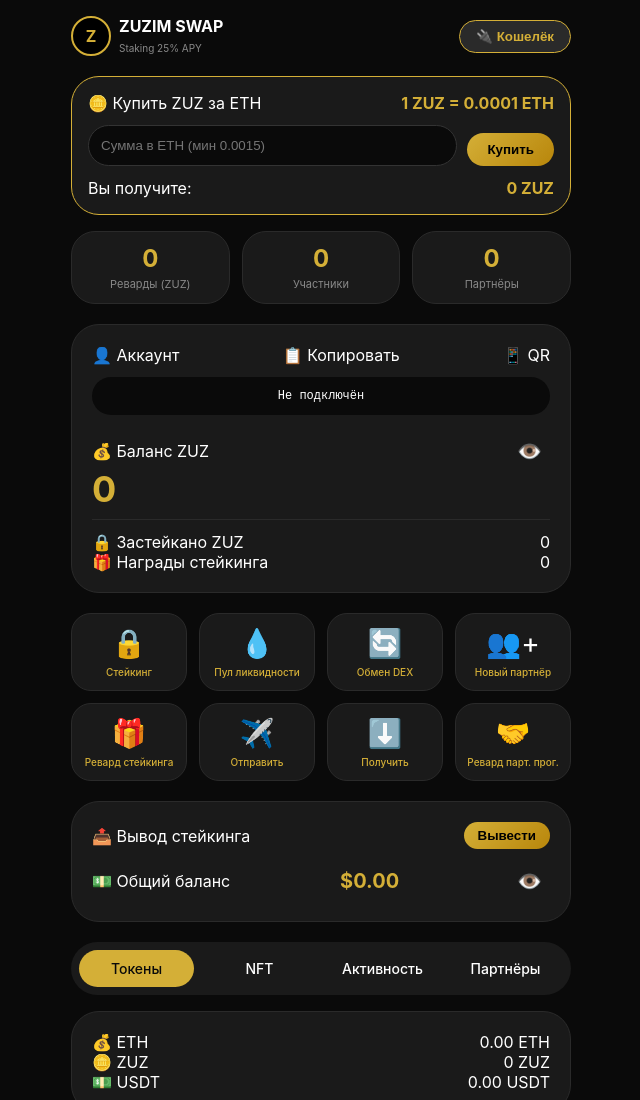
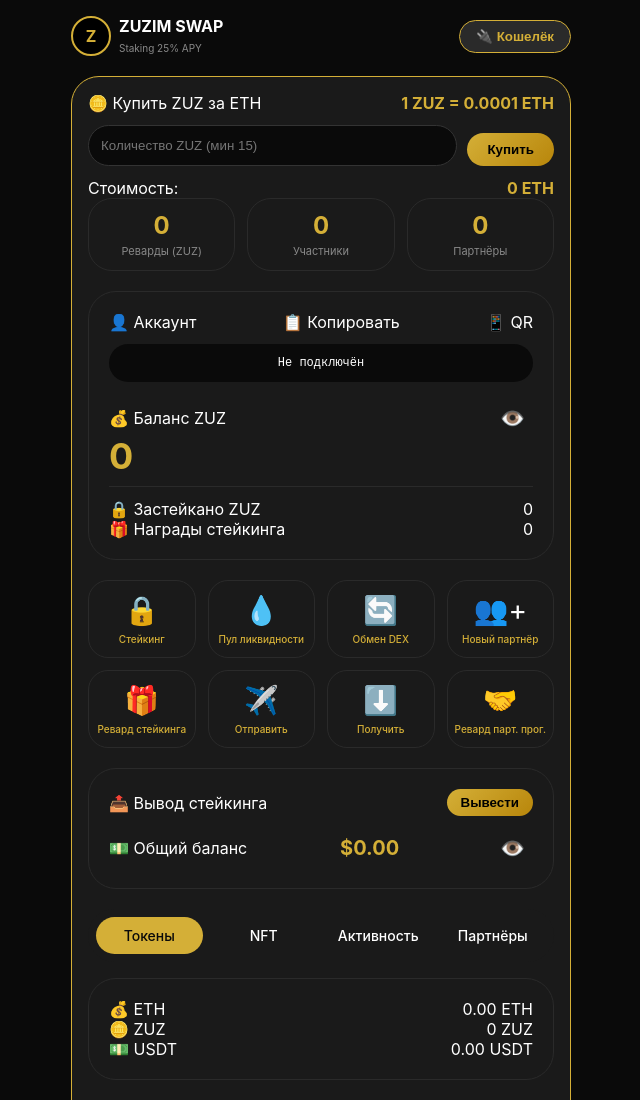
Before and after one commit to zzuzcoin-blip/zuzim-swap-live, a website: page public/index.html in a window 1280 px wide. Shown: the top 1100 px of the page, without its empty margins (319-959 px from the left). Drawn offline with Linux system fonts and the light colour scheme.

Commit message:
Update index.html

```diff
--- a/public/index.html
+++ b/public/index.html
@@ -59,11 +59,10 @@
     <div class="buy-card">
         <div class="flex-between"><span>🪙 Купить ZUZ за ETH</span><span class="gold-text">1 ZUZ = 0.0001 ETH</span></div>
         <div class="input-group">
-            <input type="number" id="buyEthAmount" placeholder="Сумма в ETH (мин 0.0015)" step="0.001">
-            <button id="buyEthBtn" class="btn-small">Купить</button>
-        </div>
-        <div class="flex-between"><span>Вы получите:</span><strong class="gold-text" id="buyReceiveZuz">0 ZUZ</strong></div>
-    </div>
+    <input type="number" id="buyZuzAmount" placeholder="Количество ZUZ (мин 15)" step="1" min="15">
+    <button id="buyEthBtn" class="btn-small">Купить</button>
+</div>
+<div class="flex-between"><span>Стоимость:</span><strong class="gold-text" id="buyCostEth">0 ETH</strong></div>
 
     <div class="top-stats">
         <div class="stat-card" id="rewardsBtn"><div class="stat-value" id="rewardsAmount">0</div><div class="stat-label">Реварды (ZUZ)</div></div>
```
